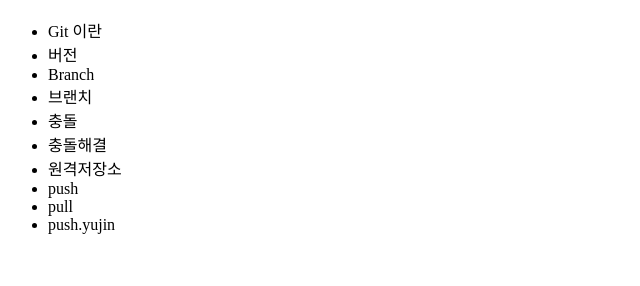
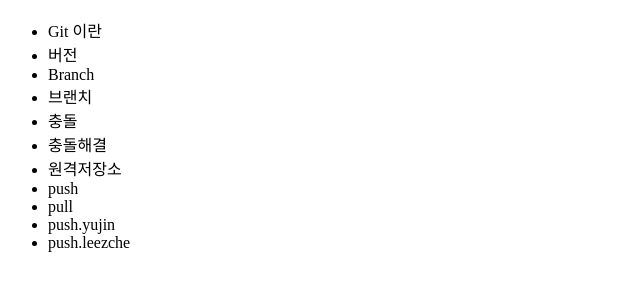
Before and after one commit to YuuJining/opentutorials_git_yujin, a plain HTML site: page index.html in a window 1280 px wide. Shown: the part 48-334 px from the top of the page, without its empty margins (0-640 px from the left). Drawn offline with Linux system fonts and the light colour scheme.

Commit message:
add push leezche

```diff
--- a/index.html
+++ b/index.html
@@ -18,6 +18,7 @@
       <li>push</li>
       <li>pull</li>
       <li>push.yujin</li>
+      <li>push.leezche</li>
   </ul>
   </body>
 </html>
```
